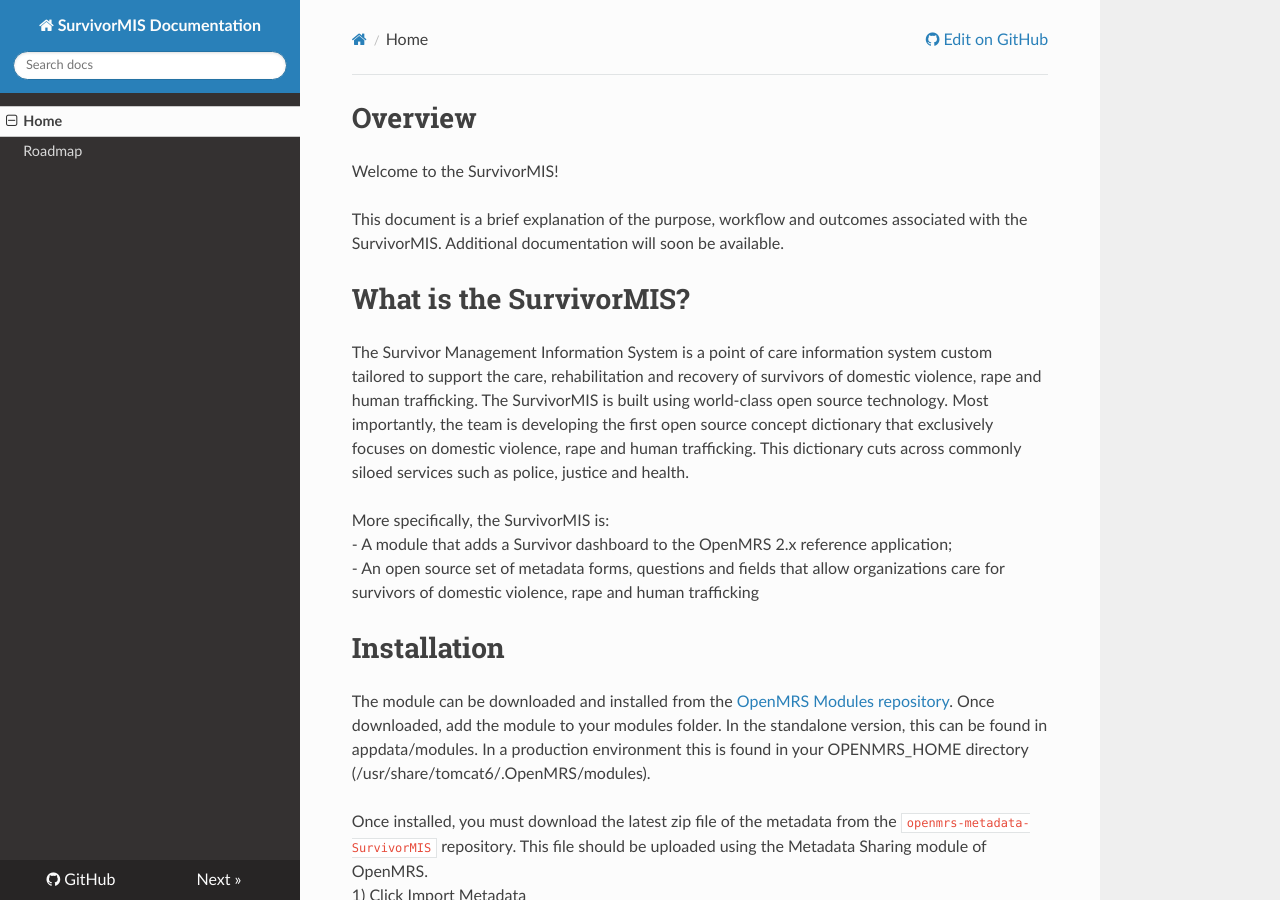
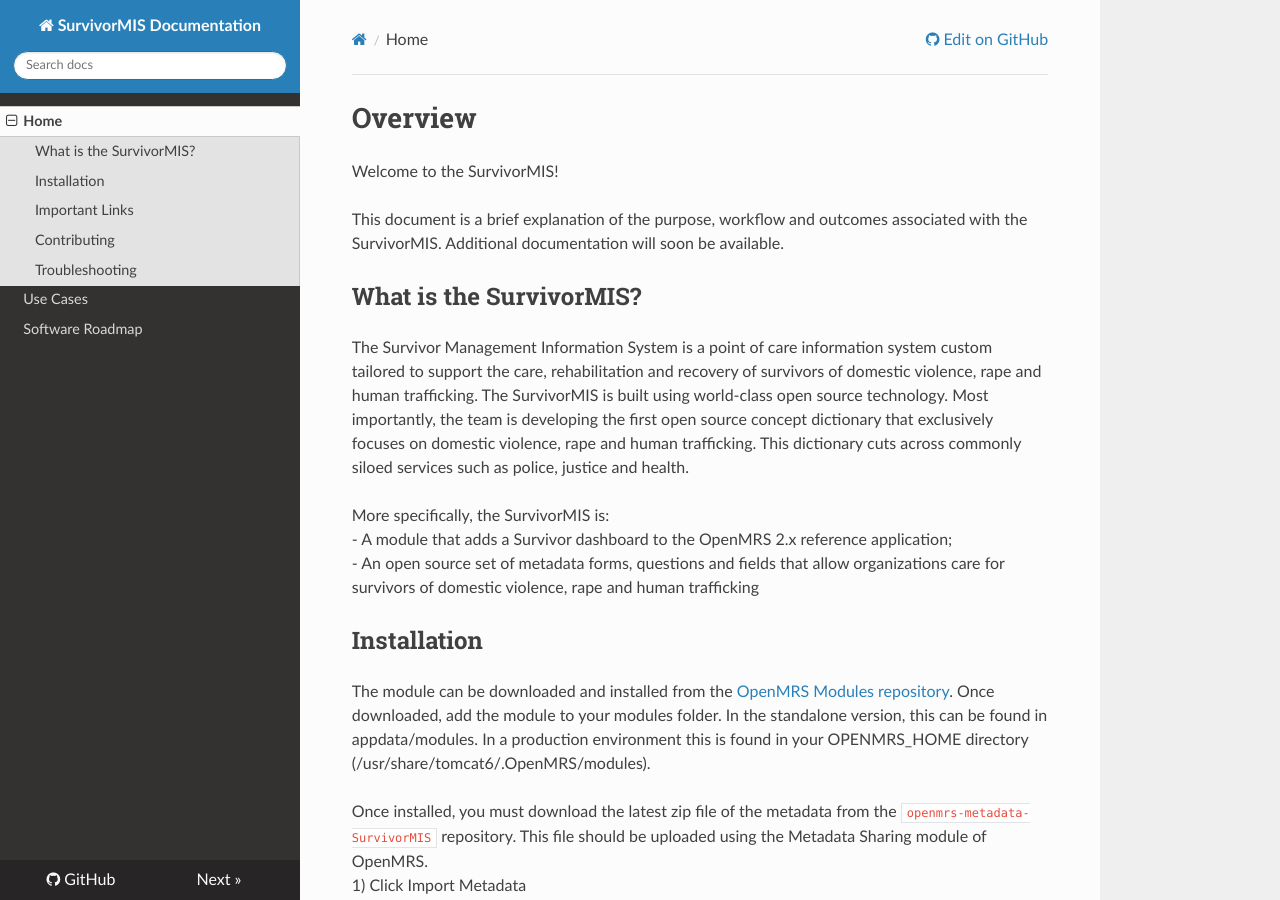
Before and after one commit to SurvivorMIS/Documentation, an MkDocs documentation site: the page built from docs/index.md, in a window 1280 px wide and 900 px high. Built offline with MkDocs 1.6.1, drawn with Linux system fonts in a browser that asks for light colours; nearby versions of some CDN libraries; old or Windows-style settings are respelled for this version of MkDocs.

Commit message:
Adding use_cases.md file and testing table

```diff
--- a/docs/index.md
+++ b/docs/index.md
@@ -4,8 +4,7 @@ Welcome to the SurvivorMIS!
 
 This document is a brief explanation of the purpose, workflow and outcomes associated with the SurvivorMIS. Additional documentation will soon be available.
 
-What is the SurvivorMIS?
-========================
+##What is the SurvivorMIS?
 
 The Survivor Management Information System is a point of care information system custom tailored to support the care, rehabilitation and recovery of survivors of domestic violence, rape and human trafficking. The SurvivorMIS is built using world-class open source technology. Most importantly, the team is developing the first open source concept dictionary that exclusively focuses on domestic violence, rape and human trafficking. This dictionary cuts across commonly siloed services such as police, justice and health.
 
@@ -13,8 +12,7 @@ More specifically, the SurvivorMIS is:
 - A module that adds a Survivor dashboard to the OpenMRS 2.x reference application;
 - An open source set of metadata forms, questions and fields that allow organizations care for survivors of domestic violence, rape and human trafficking
 
-Installation
-============
+##Installation
 The module can be downloaded and installed from the [OpenMRS Modules repository](https://modules.openmrs.org/#/show/198/). Once downloaded, add the module to your modules folder. In the standalone version, this can be found in appdata/modules. In a production environment this is found in your OPENMRS_HOME directory (/usr/share/tomcat6/.OpenMRS/modules).
 
 Once installed, you must download the latest zip file of the metadata from the `openmrs-metadata-SurvivorMIS` repository. This file should be uploaded using the Metadata Sharing module of OpenMRS.
@@ -24,19 +22,16 @@ Once installed, you must download the latest zip file of the metadata from the `
 4) Click Next until you get to review the data
 5) The metadata contains copies of a few CIEL concepts. You can overwrite your dictionary if you feel it's appropriate.
 
-Important Links
-===============
+##Important Links
 The source code is available in the [github.com/SurvivorMIS](https://github.com/SurvivorMIS/) account.
 We use the github issue trackers for each repository to track issues to the [module](https://github.com/SurvivorMIS/openmrs-module-SurvivorMIS/issues) and [metadata](https://github.com/SurvivorMIS/openmrs-metadata-SurvivorMIS/issues).
 
 Please complete the contact form at [SurvivorMIS.com](http://suriviormis.com) to contact our team.
 
-Contributing
-============
+##Contributing
 We welcome your contributions to the SurvivorMIS. As a startup, we could use any assistance available. If you're a developer, please view our [module issue tracker](https://github.com/SurvivorMIS/openmrs-module-SurvivorMIS/issues). If you are interested in adding concepts or forms, please review our roadmap and [metadata issue tracker](https://github.com/SurvivorMIS/openmrs-metadata-SurvivorMIS/issues). If you like to write, we could really use your help with [documentation](http://docs.survivormis.com). Please use [our contact form](http://suriviormis.com) on the website to contact our team for anything else.
 
-Troubleshooting
-===============
+##Troubleshooting
 The biggest issue has to do with incorrectly loading the metadata. All references in the HTMLForms point to a mapped version of each concept (i.e. "SurvivorMIS:162223"). The HTMLForm will not load if a concept is incorrectly mapped. Please let us know if there is an issue the first time you load the metadata.
 
 Loading multiple versions of the metadata should be done on updates and when issues close. Follow the same steps to load the data choosing "Master" as the source. Note that you should not change existing concepts if they match exactly.
--- a/mkdocs.yml
+++ b/mkdocs.yml
@@ -6,10 +6,12 @@ repo_url: https://github.com/SurvivorMIS/
 
 pages:
 - [index.md, Home]
-- [technical_roadmap.md, Roadmap]
+- [use_cases.md, Use Cases]
+- [technical_roadmap.md, Software Roadmap]
 
 theme: readthedocs
 theme_dir: 'readthedocs_theme_overwrite'
+site_favicon: favicon.ico
 
 copyright: Copyright &copy; 2015, <a href="https://SurvivorMIS.com">SurvivorMIS</a>.
 google_analytics: ['UA-57400959-1', 'survivormis.com']
```
Also changed, not shown: docs/technical_roadmap.md (+2 -4 lines), docs/use_cases.md (added, +27 -0 lines).
